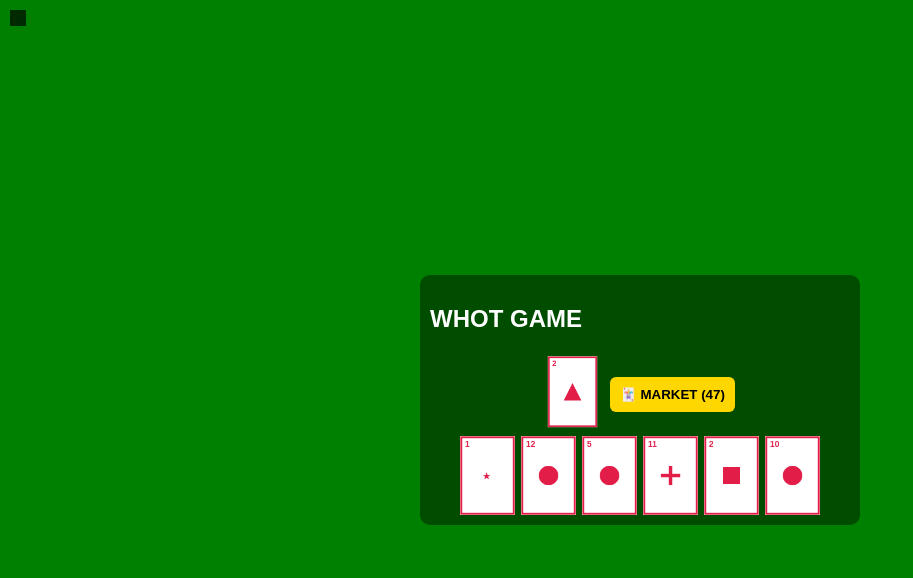
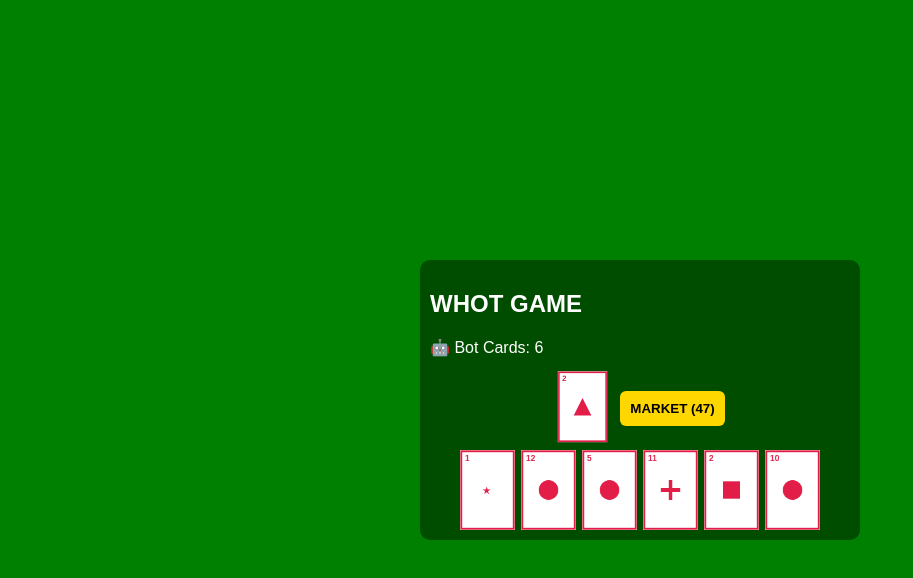
Before and after one commit to annamoyosore/win9ja, a React (Vite) app: page / in a window 1280 px wide. Both pictures are taken after a click on the button "Start". Shown: the top 578 px of the page, without its empty margins (0-913 px from the left). Built offline with nearby package versions, Linux system fonts and the light colour scheme.

Commit message:
Update WhotGame.jsx

```diff
--- a/src/WhotGame.jsx
+++ b/src/WhotGame.jsx
@@ -3,20 +3,19 @@ import { useEffect, useRef, useState } from "react";
 const SHAPES = ["circle", "triangle", "square", "star", "cross"];
 
 // =========================
-// SOUND
+// SOUND (UNCHANGED)
 // =========================
 function playSound(type) {
   const s = {
     play: "https://actions.google.com/sounds/v1/cartoon/pop.ogg",
     draw: "https://actions.google.com/sounds/v1/cartoon/wood_plank_flicks.ogg",
-    alert: "https://actions.google.com/sounds/v1/cartoon/clang_and_wobble.ogg",
-    win: "https://actions.google.com/sounds/v1/cartoon/concussive_drum_hit.ogg"
+    alert: "https://actions.google.com/sounds/v1/cartoon/clang_and_wobble.ogg"
   };
   new Audio(s[type]).play().catch(() => {});
 }
 
 // =========================
-// DECK
+// DECK (UNCHANGED)
 // =========================
 function createDeck() {
   const deck = [];
@@ -31,16 +30,16 @@ function createDeck() {
 }
 
 // =========================
-// VALID MOVE
+// VALID MOVE (UNCHANGED FIXED)
 // =========================
 function isValidMove(card, top, requestedShape) {
   if (!top) return true;
   if (requestedShape) return card.shape === requestedShape;
-  return card.shape === top.shape || card.number === top.number;
+  return card.number === top.number || card.shape === top.shape;
 }
 
 // =========================
-// CARD RENDER
+// CARD RENDER (UNCHANGED)
 // =========================
 const cache = new Map();
 
@@ -71,6 +70,7 @@ function drawCard(card) {
     ctx.arc(cx, cy, 16, 0, Math.PI * 2);
     ctx.fill();
   }
+
   if (card.shape === "square") ctx.fillRect(cx - 14, cy - 14, 28, 28);
 
   if (card.shape === "triangle") {
@@ -103,9 +103,10 @@ export default function WhotGame() {
   const [log, setLog] = useState([]);
   const [alerts, setAlerts] = useState([]);
   const [requestedShape, setRequestedShape] = useState(null);
+  const [winner, setWinner] = useState(null);
 
-  // ✅ WIN STATE
-  const [winner, setWinner] = useState(null);
+  // ✅ ANIMATION STATE
+  const [animId, setAnimId] = useState(null);
 
   const gameRef = useRef(null);
   useEffect(() => {
@@ -121,24 +122,11 @@ export default function WhotGame() {
     setTimeout(() => setAlerts(p => p.slice(1)), 2500);
   }
 
-  // =========================
-  // WIN CHECK (NEW)
-  // =========================
   function checkWin(copy) {
-    if (copy.players[0].hand.length === 0) {
-      setWinner("YOU");
-      playSound("win");
-    }
-
-    if (copy.players[1].hand.length === 0) {
-      setWinner("BOT");
-      playSound("win");
-    }
+    if (copy.players[0].hand.length === 0) setWinner("YOU");
+    if (copy.players[1].hand.length === 0) setWinner("BOT");
   }
 
-  // =========================
-  // RULES
-  // =========================
   function applyRules(card, copy, isPlayer) {
     const opponent = isPlayer ? 1 : 0;
 
@@ -160,13 +148,10 @@ export default function WhotGame() {
     }
   }
 
-  // =========================
-  // START / REMATCH
-  // =========================
   function startMatch() {
     const deck = createDeck();
 
-    const g = {
+    setGame({
       players: [
         { hand: deck.splice(0, 6) },
         { hand: deck.splice(0, 6) }
@@ -174,9 +159,8 @@ export default function WhotGame() {
       deck,
       discard: [deck.pop()],
       turn: "player"
-    };
+    });
 
-    setGame(g);
     setStarted(true);
     setLog([]);
     setAlerts([]);
@@ -184,8 +168,13 @@ export default function WhotGame() {
   }
 
   // =========================
-  // PLAYER MOVE
+  // 🎞 ANIMATION TRIGGER
   // =========================
+  function animate(id) {
+    setAnimId(id);
+    setTimeout(() => setAnimId(null), 300);
+  }
+
   function playCard(i) {
     if (winner) return;
 
@@ -199,9 +188,12 @@ export default function WhotGame() {
 
     if (!isValidMove(card, top, requestedShape)) return;
 
+    animate(`p-${i}`);
+
     player.hand.splice(i, 1);
     copy.discard.push(card);
 
+    playSound("play");
     applyRules(card, copy, true);
 
     addLog(`You played ${card.number}`);
@@ -214,9 +206,6 @@ export default function WhotGame() {
     setTimeout(botPlay, 400);
   }
 
-  // =========================
-  // MARKET (TURN PASS)
-  // =========================
   function drawMarket() {
     if (winner) return;
 
@@ -224,8 +213,12 @@ export default function WhotGame() {
     if (!g) return;
 
     const copy = JSON.parse(JSON.stringify(g));
+
+    animate("market");
+
     copy.players[0].hand.push(copy.deck.pop());
 
+    playSound("draw");
     addLog("Drew from market");
 
     copy.turn = "bot";
@@ -234,9 +227,6 @@ export default function WhotGame() {
     setTimeout(botPlay, 400);
   }
 
-  // =========================
-  // BOT
-  // =========================
   function botPlay() {
     if (winner) return;
 
@@ -257,9 +247,12 @@ export default function WhotGame() {
       return setGame(copy);
     }
 
+    animate("bot");
+
     const card = bot.hand.splice(move, 1)[0];
     copy.discard.push(card);
 
+    playSound("play");
     applyRules(card, copy, false);
 
     addLog(`Bot played ${card.number}`);
@@ -274,21 +267,12 @@ export default function WhotGame() {
 
   return (
     <div style={styles.bg}>
-
-      {/* ALERTS */}
-      <div style={styles.alertBox}>
-        {alerts.map((a, i) => <div key={i}>{a}</div>)}
-      </div>
-
       <div style={styles.box}>
         <h2>WHOT GAME</h2>
 
-        {/* WIN SCREEN */}
-        {winner && (
-          <div style={styles.winBox}>
-            <h1>🏆 {winner} WINS!</h1>
-            <button onClick={startMatch}>🔁 Rematch</button>
-            <button onClick={startMatch}>🎮 New Opponent</button>
+        {started && game && (
+          <div style={{ marginBottom: 10 }}>
+            🤖 Bot Cards: {game.players[1].hand.length}
           </div>
         )}
 
@@ -300,11 +284,28 @@ export default function WhotGame() {
           <>
             <div style={styles.centerRow}>
               <div style={styles.board}>
-                {top && <img src={drawCard(top)} style={styles.card} />}
+                {top && (
+                  <img
+                    src={drawCard(top)}
+                    style={{
+                      ...styles.card,
+                      transform:
+                        animId?.startsWith("bot") ? "translateY(-20px)" : "none",
+                      transition: "0.25s ease"
+                    }}
+                  />
+                )}
               </div>
 
-              <button onClick={drawMarket} style={styles.marketBtn}>
-                🃏 MARKET ({game.deck.length})
+              <button
+                onClick={drawMarket}
+                style={{
+                  ...styles.marketBtn,
+                  transform: animId === "market" ? "scale(0.9)" : "scale(1)",
+                  transition: "0.2s ease"
+                }}
+              >
+                MARKET ({game.deck.length})
               </button>
             </div>
 
@@ -313,12 +314,24 @@ export default function WhotGame() {
                 <img
                   key={i}
                   src={drawCard(c)}
-                  style={styles.card}
                   onClick={() => playCard(i)}
+                  style={{
+                    ...styles.card,
+                    transform:
+                      animId === `p-${i}` ? "translateY(-25px)" : "none",
+                    transition: "0.25s ease"
+                  }}
                 />
               ))}
             </div>
           </>
+        )}
+
+        {winner && (
+          <div style={styles.win}>
+            🏆 {winner} WINS
+            <button onClick={startMatch}>Rematch</button>
+          </div>
         )}
       </div>
     </div>
@@ -326,7 +339,7 @@ export default function WhotGame() {
 }
 
 // =========================
-// STYLES
+// STYLES (UNCHANGED)
 // =========================
 const styles = {
   bg: {
@@ -364,23 +377,10 @@ const styles = {
     justifyContent: "center"
   },
   card: { width: 55 },
-  alertBox: {
-    position: "absolute",
-    top: 10,
-    left: 10,
-    background: "#000000aa",
-    color: "yellow",
-    padding: 8
-  },
-  winBox: {
-    position: "absolute",
-    top: "40%",
-    left: "50%",
-    transform: "translate(-50%, -50%)",
+  win: {
+    textAlign: "center",
     background: "black",
-    padding: 20,
-    borderRadius: 10,
-    textAlign: "center",
-    color: "gold"
+    padding: 10,
+    marginTop: 10
   }
 };
```
